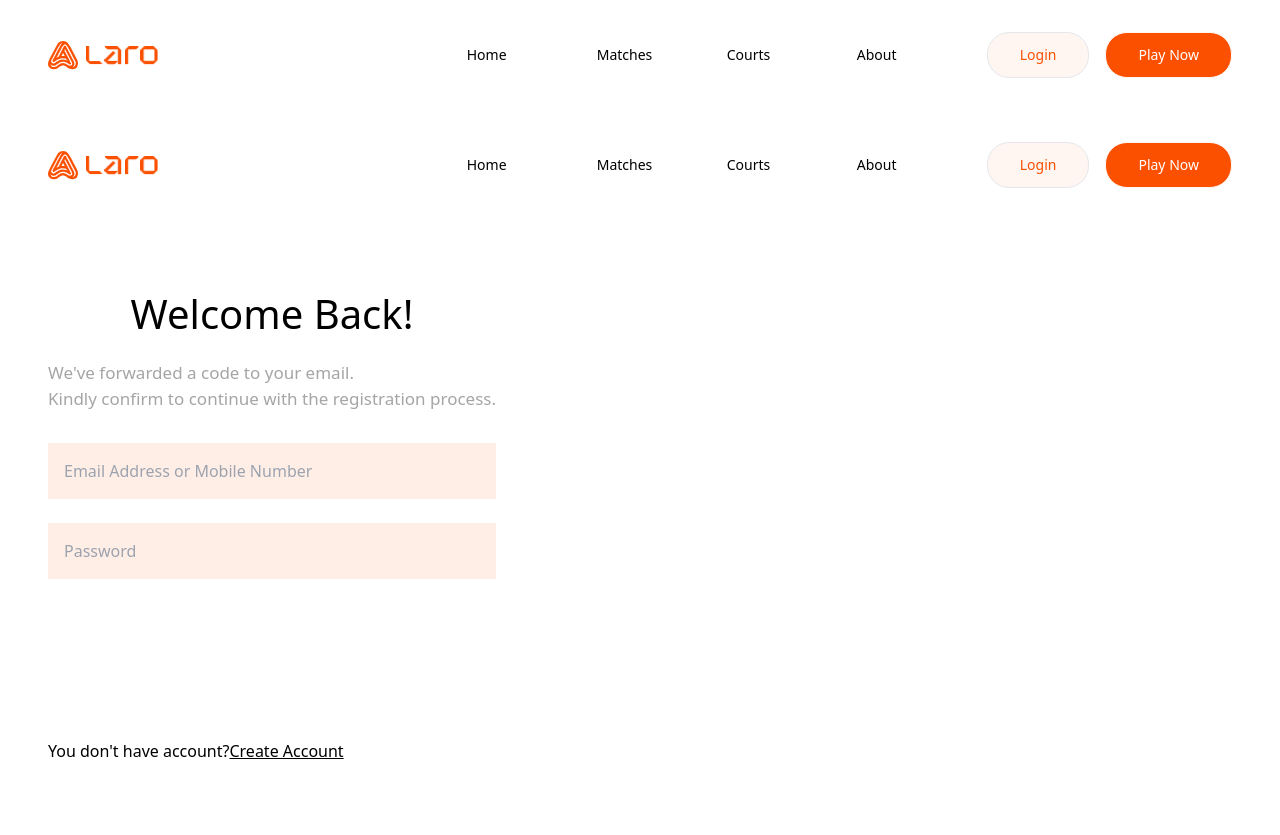
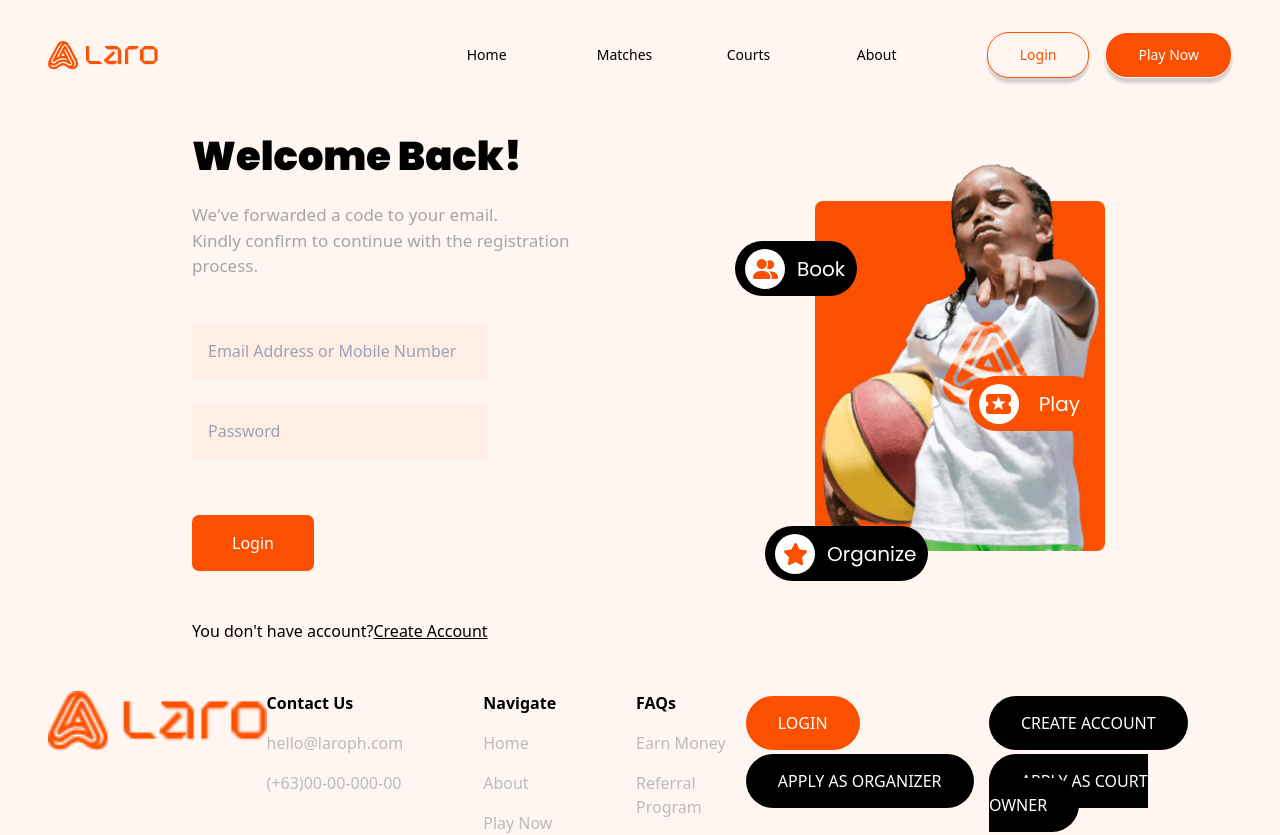
Before and after one commit to novice-is-me/Laro-App, a React (Vite) app: page /login in a window 1280 px wide. Shown: the top 835 px of the page. Before the commit the page ends 811 px from the top, so only its background shows below. Built offline with nearby package versions, Linux system fonts and the light colour scheme; a web font is replaced by a local one.

Commit message:
Fixing Login

```diff
--- a/package.json
+++ b/package.json
@@ -10,6 +10,7 @@
     "preview": "vite preview"
   },
   "dependencies": {
+    "@fortawesome/fontawesome-svg-core": "^6.5.1",
     "@fortawesome/free-solid-svg-icons": "^6.5.1",
     "@fortawesome/react-fontawesome": "^0.2.0",
     "react": "^18.2.0",
--- a/src/assets/index.js
+++ b/src/assets/index.js
@@ -1,5 +1,7 @@
 import Logo from './Logo.png'
+import loginImg from './image/loginImg.png'
 
 export{
-    Logo
+    Logo,
+    loginImg
 }
--- a/src/components/LoginForm.jsx
+++ b/src/components/LoginForm.jsx
@@ -9,7 +9,7 @@ const LoginForm = () => {
         <input type="text"
         placeholder='Password'
         className='font-poppins p-4 bg-[#FFEEE6]'/>
-        <div className='flex mt-8 justify-center md:justify-start'>
+        <div className='flex mt-8 sm:justify-center justify-start'>
             <button className='bg-orange px-10 py-4 rounded-[7px] text-white'>Login</button>
         </div>
     </form>
--- a/src/pages/CreateAccount.jsx
+++ b/src/pages/CreateAccount.jsx
@@ -1,5 +1,6 @@
 import React, { useState } from 'react'
 import PictureComponent from './PictureComponent';
+import player from '../assets/image/player.png'
 
 
 const CreateAccount = () => {
@@ -58,7 +59,7 @@ const CreateAccount = () => {
             </div>
 
             <div className='w-[50%] flex items-center justify-center sm:hidden 832px:scale-[0.8] 770px:scale-[0.7]'>
-                <PictureComponent />
+                <PictureComponent img={player} value={'create'}/>
             </div>
 
 
--- a/src/pages/HomePage.jsx
+++ b/src/pages/HomePage.jsx
@@ -1,13 +1,11 @@
 import React from 'react'
-import Header from './Header'
 import Footer from './Footer'
 import CreateAccount from './CreateAccount'
-import ActiveMatchesCard from '../card/ActiveMatchesCard'
 
 const HomePage = () => {
   return (
     <div>
-
+      <CreateAccount/>
       <Footer />
     </div>
   )
--- a/src/pages/Login.jsx
+++ b/src/pages/Login.jsx
@@ -1,16 +1,18 @@
 import React from 'react'
 import LoginForm from '../components/LoginForm'
 import { Link } from 'react-router-dom'
+import PictureComponent from './PictureComponent'
 import Header from './Header'
+import { loginImg } from '../assets'
+import Footer from './Footer'
 
 const Login = () => {
   return (
     <div>
-        <Header/>
-        <div className='bg-bgColor flex p-[3rem]'>
-        <div className=''>
+        <div className='bg-bgColor flex justify-between'>
+            <div className='mx-auto relative flex flex-col justify-center items-start gap-3  w-[50%] pl-[15%] sm:w-[100%] sm:items-center sm:pl-0 sm:scale-[0.9] sm:text-center'>
                 <div className='mb-8'>
-                <h1 className='text-center md:text-start font-poppins text-[2.5rem] my-4 '>Welcome Back!</h1>
+                    <h1 className='text-start sm:text-center font-Poppins font-black text-[40px] my-4 '>Welcome Back!</h1>
                     <p className='font-poppins text-[#A5A5A5] text-[17px]'>We've forwarded a code to your email.
                     <br /> Kindly confirm to continue with the registration process.</p>
                 </div>
@@ -22,10 +24,11 @@ const Login = () => {
                     </p>
                 </div>
             </div>
-        <div className=' hidden md:contents'>
-            image
+            <div className='w-[50%] flex items-center justify-center sm:hidden 832px:scale-[0.8] 770px:scale-[0.7]'>
+                    <PictureComponent img={loginImg} value={'login'} />
             </div>
         </div>
+        <Footer/>
     </div>
 
   )
--- a/src/pages/PictureComponent.jsx
+++ b/src/pages/PictureComponent.jsx
@@ -1,11 +1,10 @@
 import React from 'react'
-import player from '../assets/image/player.png'
 
-const PictureComponent = () => {
+const PictureComponent = ({img, value}) => {
     return (
         <div className='w-[100%] flex items-center justify-center relative'>
             <div className='bg-[#fa5000] w-[290px] h-[350px] relative rounded-lg'>
-                <img src={player} alt="" className='absolute bottom-0 left-7 w-[350px] max-w-none' />
+                <img src={img} alt="" className={`absolute bottom-0 max-w-none ${value === 'create' ? 'left-7 w-[350px]': "left-0 w-[330px]"}`} />
 
                 <div className='bg-black w-fit h-[55px] rounded-[40px] flex items-center pl-[10px] absolute top-[40px] left-[-80px]'  >
                     <div className='w-[40px] h-[40px] bg-[#ffffff] rounded-[50%] flex self-center justify-center'>
--- a/tailwind.config.js
+++ b/tailwind.config.js
@@ -6,9 +6,15 @@ export default {
   ],
   theme: {
     extend: {
-    },
     fontFamily: {
       'Poppins': ['Poppins', 'sans-serif'],
+    },
+    colors:{
+      'orange' : '#FA5000',
+      'bgColor': '#FFF6F2'
+    },
+    dropShadow:{
+      shadowBtn : '0px 5px 1px rgba(0,0,0,0.16 )'
     },
     screens: {
       '2xl': { 'max': '1535px' },
@@ -28,15 +34,8 @@ export default {
 
       'sm': { 'max': '639px' },
       // => @media (max-width: 639px) { ... }
-
-      colors:{
-        'orange' : '#FA5000',
-        'bgColor': '#FFF6F2'
-      },
-      dropShadow:{
-        shadowBtn : '0px 5px 1px rgba(0,0,0,0.16 )'
-      }
-    },
+    }
   },
+},
   plugins: [],
 }
```
Also changed, not shown: src/assets/image/loginImg.png (added), src/index.css (line endings or trailing spaces), 1 other file (tests, documents, lock files or other folders). Lines whose indentation alone changed are shown as unchanged.
